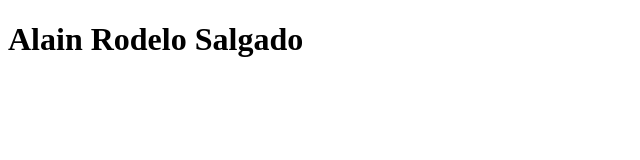
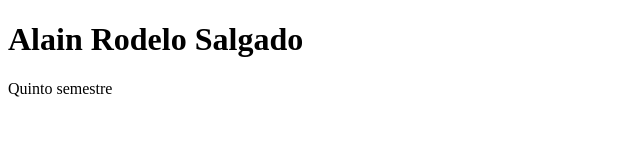
Before and after one commit to Alainrs9/taller1_miercoles_noche_2024, a plain HTML site: page index.html in a window 1280 px wide. Shown: the whole page, without its empty margins (0-640 px from the left). Drawn offline with Linux system fonts and the light colour scheme.

Commit message:
third commit

```diff
--- a/index.html
+++ b/index.html
@@ -10,7 +10,11 @@
         <h1>
             Alain Rodelo Salgado
         </h1>
-
+        <p>
+            <label for="">
+                Quinto semestre
+            </label>
+        </p>
     </div>
 </body>
 </html>
```
